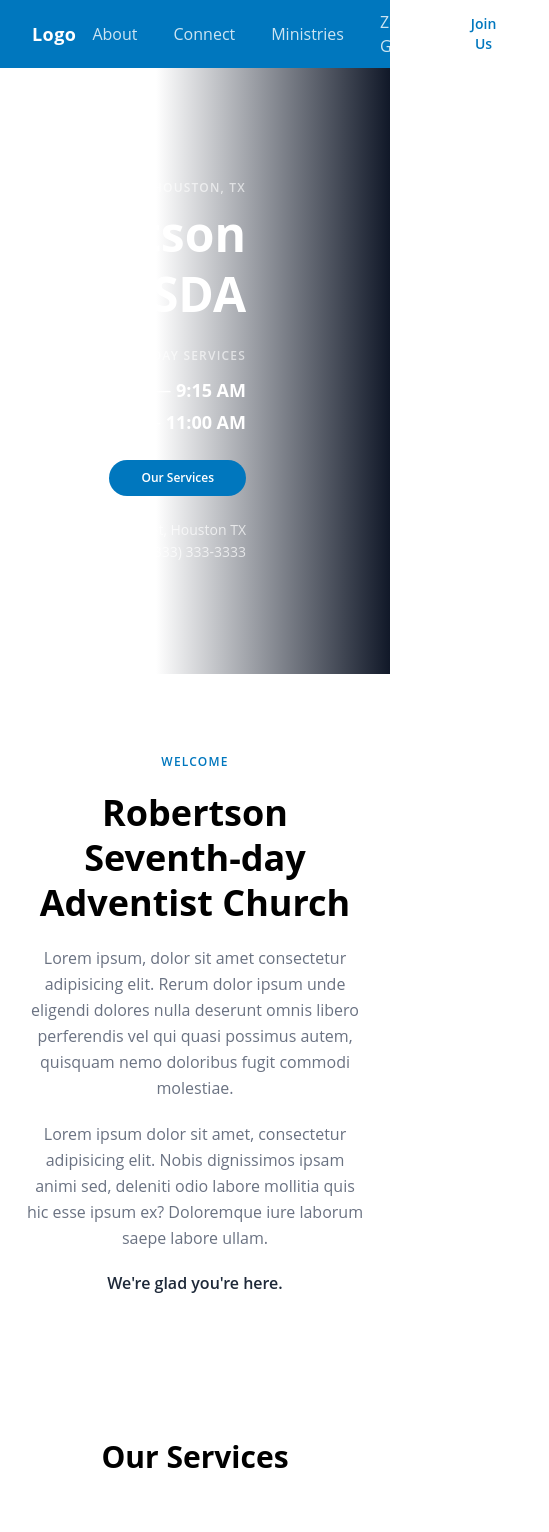
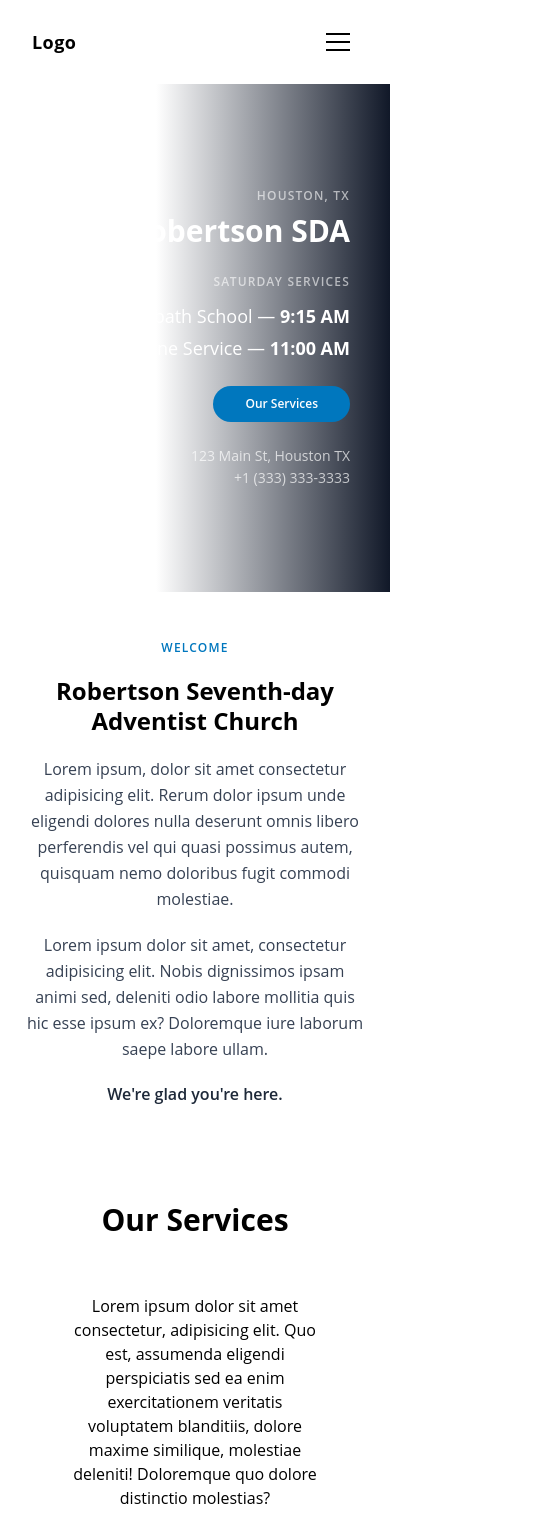
Before and after one commit to Bonzaii1/RobertsonSDA, a React (Vite) app: page / in a window 390 px wide. Shown: the top 1532 px of the page, 549 px wide, since content can reach past the window. Built offline with nearby package versions, Linux system fonts and the light colour scheme.

Commit message:
Made mobile responsive

```diff
--- a/src/pages/Home.jsx
+++ b/src/pages/Home.jsx
@@ -38,12 +38,12 @@ export const Home = () => {
                 <Navbar />
 
                 {/* Church Background Hero */}
-                <div className='flex justify-end text-white w-full bg-[url("../../public/church_background.jpg")] bg-cover bg-top-left relative'>
+                <div className='flex justify-end text-white w-full bg-[url("../../public/church_background.jpg")] bg-cover bg-top-left relative py-14'>
                     <div className='absolute inset-0 bg-linear-to-r from-transparent from-40% to-gray-900' />
-                    <div className='relative mx-24 my-16 p-12 text-right flex flex-col gap-6'>
+                    <div className='relative mx-4 sm:mx-12 md:mx-24 my-6 md:my-16 p-6 md:p-12 text-right flex flex-col gap-6'>
                         <div className='flex flex-col gap-2'>
                             <p className='text-xs font-semibold uppercase tracking-widest text-white/60'>Houston, TX</p>
-                            <h1 className='font-bold text-5xl leading-tight'>Robertson SDA</h1>
+                            <h1 className='font-bold text-3xl md:text-5xl leading-tight'>Robertson SDA</h1>
                         </div>
                         <div className='flex flex-col gap-1'>
                             <p className='text-xs font-semibold uppercase tracking-widest text-white/60 mb-2'>Saturday Services</p>
@@ -63,12 +63,12 @@ export const Home = () => {
                 {/* Welcome Message */}
 
                 <div className='bg-[url("/wavy.png")] bg-cover bg-top-left'>
-                    <div className='flex flex-col items-center py-20 px-6'>
+                    <div className='flex flex-col items-center py-12 md:py-20 px-6'>
                         <div className='max-w-2xl text-center flex flex-col gap-5'>
                             <p className='text-xs font-semibold uppercase tracking-widest text-primary'>Welcome</p>
-                            <h1 className='text-4xl font-bold leading-tight'>Robertson Seventh-day Adventist Church</h1>
-                            <p className='text-gray-500 leading-relaxed'>Lorem ipsum, dolor sit amet consectetur adipisicing elit. Rerum dolor ipsum unde eligendi dolores nulla deserunt omnis libero perferendis vel qui quasi possimus autem, quisquam nemo doloribus fugit commodi molestiae.</p>
-                            <p className='text-gray-500 leading-relaxed'>Lorem ipsum dolor sit amet, consectetur adipisicing elit. Nobis dignissimos ipsam animi sed, deleniti odio labore mollitia quis hic esse ipsum ex? Doloremque iure laborum saepe labore ullam.</p>
+                            <h1 className='text-2xl sm:text-3xl md:text-4xl font-bold leading-tight'>Robertson Seventh-day Adventist Church</h1>
+                            <p className='text-gray-700 leading-relaxed'>Lorem ipsum, dolor sit amet consectetur adipisicing elit. Rerum dolor ipsum unde eligendi dolores nulla deserunt omnis libero perferendis vel qui quasi possimus autem, quisquam nemo doloribus fugit commodi molestiae.</p>
+                            <p className='text-gray-700 leading-relaxed'>Lorem ipsum dolor sit amet, consectetur adipisicing elit. Nobis dignissimos ipsam animi sed, deleniti odio labore mollitia quis hic esse ipsum ex? Doloremque iure laborum saepe labore ullam.</p>
                             <p className='font-semibold text-gray-800'>We're glad you're here.</p>
                         </div>
                     </div>
@@ -78,12 +78,12 @@ export const Home = () => {
                 {/* Services */}
 
                 <div className='bg-white'>
-                    <div className='flex flex-col items-center p-12'>
-                        <h1 className='text-3xl font-bold p-4'>Our Services</h1>
+                    <div className='flex flex-col items-center p-8 md:p-12'>
+                        <h1 className='text-3xl md:text-4xl font-bold p-4'>Our Services</h1>
                         <br />
-                        <div className='p-4 text-center'>
+                        <div className='mx-4 sm:mx-16 md:mx-32 p-4 text-center'>
                             <p>Lorem ipsum dolor sit amet consectetur, adipisicing elit. Quo est, assumenda eligendi perspiciatis sed ea enim exercitationem veritatis voluptatem blanditiis, dolore maxime similique, molestiae deleniti! Doloremque quo dolore distinctio molestias?</p><br />
-                            <button className='bg-black text-white p-3 px-6'>Watch Live</button>
+                            <button className='bg-black text-white p-3 px-8'>Watch Live</button>
                         </div>
                     </div>
                 </div>
@@ -91,34 +91,28 @@ export const Home = () => {
                 {/* Card Sections */}
 
                 <div className='bg-gray-100 py-16'>
-                    <div className='max-w-4xl mx-auto flex flex-col gap-12 px-18'>
-                        {card_items.map((item, idx) => {
-                            const imgEl = (
-                                <div className='w-60 shrink-0'>
-                                    <img src={item.image} alt={item.title} className='w-full h-full object-cover rounded shadow' />
+                    <div className='max-w-6xl mx-auto flex flex-col gap-12 px-8'>
+                        {card_items.map((item, idx) => (
+                            <div key={idx} className={`flex flex-col md:flex-row items-stretch gap-4 md:gap-10 ${idx % 2 !== 0 ? 'md:flex-row-reverse' : ''}`}>
+                                <div className='w-full md:w-100 shrink-0'>
+                                    <img src={item.image} alt={item.title} className='w-full h-56 md:h-full object-cover rounded shadow' />
                                 </div>
-                            )
-                            const textEl = (
-                                <div className='flex flex-col justify-center bg-white p-15 flex-1'>
-                                    <h2 className='text-xl font-bold mb-2'>{item.title}</h2>
-                                    <p className='text-gray-600 leading-relaxed text-sm'>{item.description}</p>
+                                <div className='flex flex-col justify-center bg-white p-8 md:p-22 flex-1'>
+                                    <h2 className='px-3 text-2xl md:text-3xl font-bold mb-2'>{item.title}</h2>
+                                    <p className='px-3 text-gray-600 leading-relaxed text-sm'>{item.description}</p>
                                 </div>
-                            )
-                            return (
-                                <div key={idx} className='flex items-stretch gap-10'>
-                                    {idx % 2 === 0 ? <>{imgEl}{textEl}</> : <>{textEl}{imgEl}</>}
-                                </div>
-                            )
-                        })}
+                            </div>
+                        ))}
                     </div>
                 </div>
 
 
                 {/* Church Visions */}
 
-                <div className='w-full h-25 bg-linear-to-r/srgb from-indigo-500 to-teal-400'>
-                    <div className='w-full h-full flex justify-center p-8'>
-                        <h3 className='text-white font-bold text-xl'>Our Church Vision Page</h3>
+                <div className='py-8 w-full bg-linear-to-r/srgb from-blue-800 to-green-800'>
+                    <div className='w-full h-full flex flex-col items-center p-8'>
+                        <h3 className='text-white font-bold m-4 p-3 text-2xl md:text-4xl'>Page Reference Here</h3>
+                        <button className='bg-primary text-white m-4 p-3 px-14'>Button to page</button>
                     </div>
                 </div>
 
@@ -126,12 +120,12 @@ export const Home = () => {
                 {/* Upcoming events*/}
 
                 <div className='w-full bg-gray-100 py-16'>
-                    <div className='max-w-4xl mx-auto px-8 flex flex-col gap-10'>
+                    <div className='max-w-6xl mx-auto px-8 flex flex-col gap-10'>
                         <h1 className='text-black text-2xl font-semibold text-center'>Events</h1>
-                        <div className='grid grid-cols-4 gap-6'>
+                        <div className='grid grid-cols-1 sm:grid-cols-2 lg:grid-cols-4 gap-6'>
                             {event_items.map((event, idx) => (
                                 <div key={idx} className='bg-white rounded shadow overflow-hidden flex flex-col'>
-                                    <img src={event.image} alt={event.title} className='w-full h-36 object-cover' />
+                                    <img src={event.image} alt={event.title} className='w-full h-54 object-cover' />
                                     <div className='p-4 flex flex-col gap-1 flex-1'>
                                         <h2 className='font-bold text-sm'>{event.title}</h2>
                                         <p className='text-xs text-primary font-semibold'>{event.date}</p>
@@ -146,7 +140,7 @@ export const Home = () => {
                 {/* Location */}
                 <div className='w-full bg-white py-16'>
                     <div className='max-w-4xl mx-auto px-8 flex flex-col gap-8'>
-                        <div className='flex gap-10 items-stretch'>
+                        <div className='flex flex-col lg:flex-row gap-8 lg:gap-10 items-stretch'>
                             <div className='flex-1'>
                                 <iframe
                                     src="https://maps.google.com/maps?q=4318+Robertson+St,+Houston,+TX+77009&output=embed"
--- a/src/pages/Navbar.jsx
+++ b/src/pages/Navbar.jsx
@@ -4,6 +4,7 @@ import { useState } from 'react'
 export const Navbar = () => {
 
     const [isSticky, setIsSticky] = useState(false)
+    const [isMobileOpen, setIsMobileOpen] = useState(false)
     const listItems = ["About", "Connect", "Ministries", "Zoom Groups"]
     const dropdownItems = {
         "About": ["About 1", "About 2", "About 3"],
@@ -18,6 +19,10 @@ export const Navbar = () => {
         setIsOpen(Object.keys(isOpen).reduce((acc, key) => ({ ...acc, [key]: key === item }), {}));
     }
 
+    function toggleMobileItem(item) {
+        setIsOpen(prev => ({ ...prev, [item]: !prev[item] }));
+    }
+
 
     useEffect(() => {
         const handleScroll = () => {
@@ -29,21 +34,23 @@ export const Navbar = () => {
     }, [])
 
     return (
-        <div className={`w-full flex justify-between bg-primary text-white sticky top-0 z-5 px-8 transition-shadow duration-300 ${isSticky ? 'shadow-[0_4px_20px_rgba(0,0,0,0.75)]' : ''}`}>
+        <div className={`w-full flex justify-between bg-white text-black sticky top-0 z-5 px-8 py-2 transition-shadow duration-300 ${isSticky ? 'shadow-[0_4px_20px_rgba(0,0,0,0.75)]' : ''}`}>
             <div className='flex items-center py-5 text-lg font-bold tracking-wide'>Logo</div>
-            <div className='flex items-stretch gap-1'>
+
+            {/* Desktop nav */}
+            <div className='hidden md:flex items-stretch gap-5'>
                 {listItems.map((item) => (
                     <div
-                        className='relative flex items-center px-4 text-md font-medium text-white/80 hover:text-white hover:bg-white/10 rounded transition-colors cursor-pointer'
+                        className='relative flex items-center px-4 text-xl font-medium text-black/80 hover:text-primary hover:bg-white/10 rounded transition-colors cursor-pointer'
                         onMouseOver={() => updateState(item)}
                         onMouseLeave={() => setIsOpen({ ...isOpen, [item]: false })}
                         key={item}
                     >
                         {item}
                         {isOpen[item] && (
-                            <div className='absolute left-0 top-full w-64 bg-white text-gray-700 rounded shadow-lg overflow-hidden animate-fadeIn'>
+                            <div className='absolute left-0 top-full w-64 my-2 bg-white text-gray-700 rounded shadow-lg overflow-hidden animate-fadeIn'>
                                 {dropdownItems[item].map((dropItem) => (
-                                    <div className='px-4 py-4 text-sm hover:bg-gray-50 hover:text-primary cursor-pointer transition-colors' key={dropItem}>
+                                    <div className='px-4 py-4 text-sm hover:bg-gray-50 hover:text-primary cursor-pointer transition-colors border-b border-gray-300 last:border-b-0' key={dropItem}>
                                         {dropItem}
                                     </div>
                                 ))}
@@ -52,9 +59,59 @@ export const Navbar = () => {
                     </div>
                 ))}
             </div>
-            <button className='my-auto text-sm font-semibold bg-white text-primary px-5 py-2 rounded-full hover:bg-white/90 transition-colors'>
+
+            {/* Desktop CTA */}
+            <button className='hidden md:block my-auto text-sm font-semibold bg-primary text-white px-5 py-2 rounded-full hover:bg-primary/90 transition-colors'>
                 Join Us
             </button>
+
+            {/* Hamburger button */}
+            <button
+                className='md:hidden my-auto flex flex-col gap-1.5 p-2'
+                onClick={() => setIsMobileOpen(!isMobileOpen)}
+                aria-label='Toggle menu'
+            >
+                <span className={`block w-6 h-0.5 bg-black transition-all duration-300 ${isMobileOpen ? 'rotate-45 translate-y-2' : ''}`} />
+                <span className={`block w-6 h-0.5 bg-black transition-all duration-300 ${isMobileOpen ? 'opacity-0' : ''}`} />
+                <span className={`block w-6 h-0.5 bg-black transition-all duration-300 ${isMobileOpen ? '-rotate-45 -translate-y-2' : ''}`} />
+            </button>
+
+            {/* Mobile menu */}
+            <div className={`md:hidden absolute top-full left-0 w-full z-10 grid transition-all duration-300 ease-in-out ${isMobileOpen ? 'grid-rows-[1fr]' : 'grid-rows-[0fr]'}`}>
+                <div className='overflow-hidden'>
+                    <div className='bg-white shadow-lg border-t border-gray-100 flex flex-col'>
+                        {listItems.map((item) => (
+                            <div key={item}>
+                                <div
+                                    className='flex justify-between items-center px-6 py-4 border-b border-gray-100 font-medium text-black/80 hover:text-primary hover:bg-gray-50 cursor-pointer transition-colors'
+                                    onClick={() => toggleMobileItem(item)}
+                                >
+                                    {item}
+                                    <svg className={`w-4 h-4 transition-transform duration-200 ${isOpen[item] ? 'rotate-180' : ''}`} fill='none' stroke='currentColor' viewBox='0 0 24 24'>
+                                        <path strokeLinecap='round' strokeLinejoin='round' strokeWidth={2} d='M19 9l-7 7-7-7' />
+                                    </svg>
+                                </div>
+                                <div className={`grid transition-all duration-300 ease-in-out ${isOpen[item] ? 'grid-rows-[1fr]' : 'grid-rows-[0fr]'}`}>
+                                    <div className='overflow-hidden'>
+                                        <div className='bg-gray-50 border-b border-gray-100'>
+                                            {dropdownItems[item].map((dropItem) => (
+                                                <div key={dropItem} className='px-10 py-3 text-sm text-gray-600 hover:text-primary cursor-pointer border-b border-gray-200 last:border-b-0 transition-colors'>
+                                                    {dropItem}
+                                                </div>
+                                            ))}
+                                        </div>
+                                    </div>
+                                </div>
+                            </div>
+                        ))}
+                        <div className='px-6 py-4'>
+                            <button className='w-full text-sm font-semibold bg-primary text-white py-2.5 rounded-full hover:bg-primary/90 transition-colors'>
+                                Join Us
+                            </button>
+                        </div>
+                    </div>
+                </div>
+            </div>
         </div>
     )
 }
```
